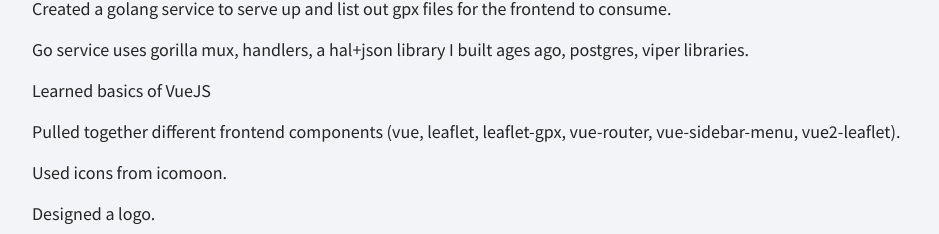
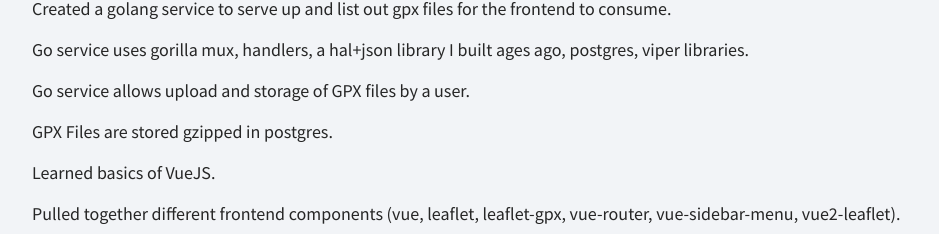
Before and after one commit to mattgen88/hikehack, a Vue app: page /about in a window 1280 px wide. Shown: the part 364-598 px from the top of the page, without its empty margins (318-1257 px from the left). Built offline with nearby package versions, Linux system fonts and the light colour scheme; what vue-sidebar-menu would draw is missing.

Commit message:
Update about

```diff
--- a/src/views/About.vue
+++ b/src/views/About.vue
@@ -2,13 +2,17 @@
   <div class="about">
     <h1>About HikeHack</h1>
     <p>An ACV Auctions hackathon project. This app aims to aid in hiking around WNY and elsewhere.</p>
+
     <h2>Work before hand?</h2>
     <p>None. Not even planning. Didn't have an idea before hackathon started. However I did use some vue components and golang libraries.</p>
     <p>Additionally I did some hikes before hand and got some GPX files from DRabb to demo.</p>
+
     <h2>What I did:</h2>
     <p>Created a golang service to serve up and list out gpx files for the frontend to consume.</p>
     <p>Go service uses gorilla mux, handlers, a hal+json library I built ages ago, postgres, viper libraries.</p>
-    <p>Learned basics of VueJS</p>
+    <p>Go service allows upload and storage of GPX files by a user.</p>
+    <p>GPX Files are stored gzipped in postgres.</p>
+    <p>Learned basics of VueJS.</p>
     <p>Pulled together different frontend components (vue, leaflet, leaflet-gpx, vue-router, vue-sidebar-menu, vue2-leaflet).</p>
     <p>Used icons from icomoon.</p>
     <p>Designed a logo.</p>
```
